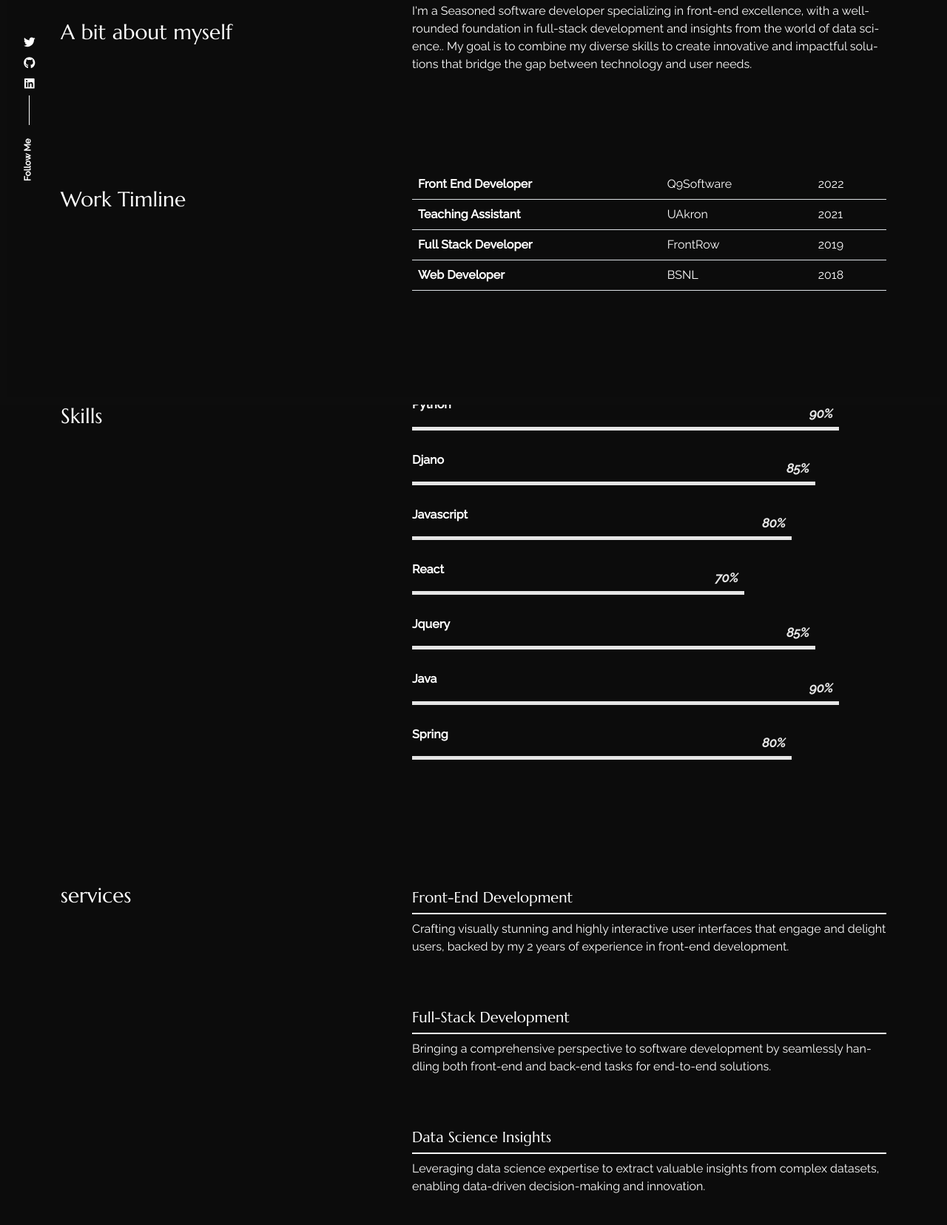
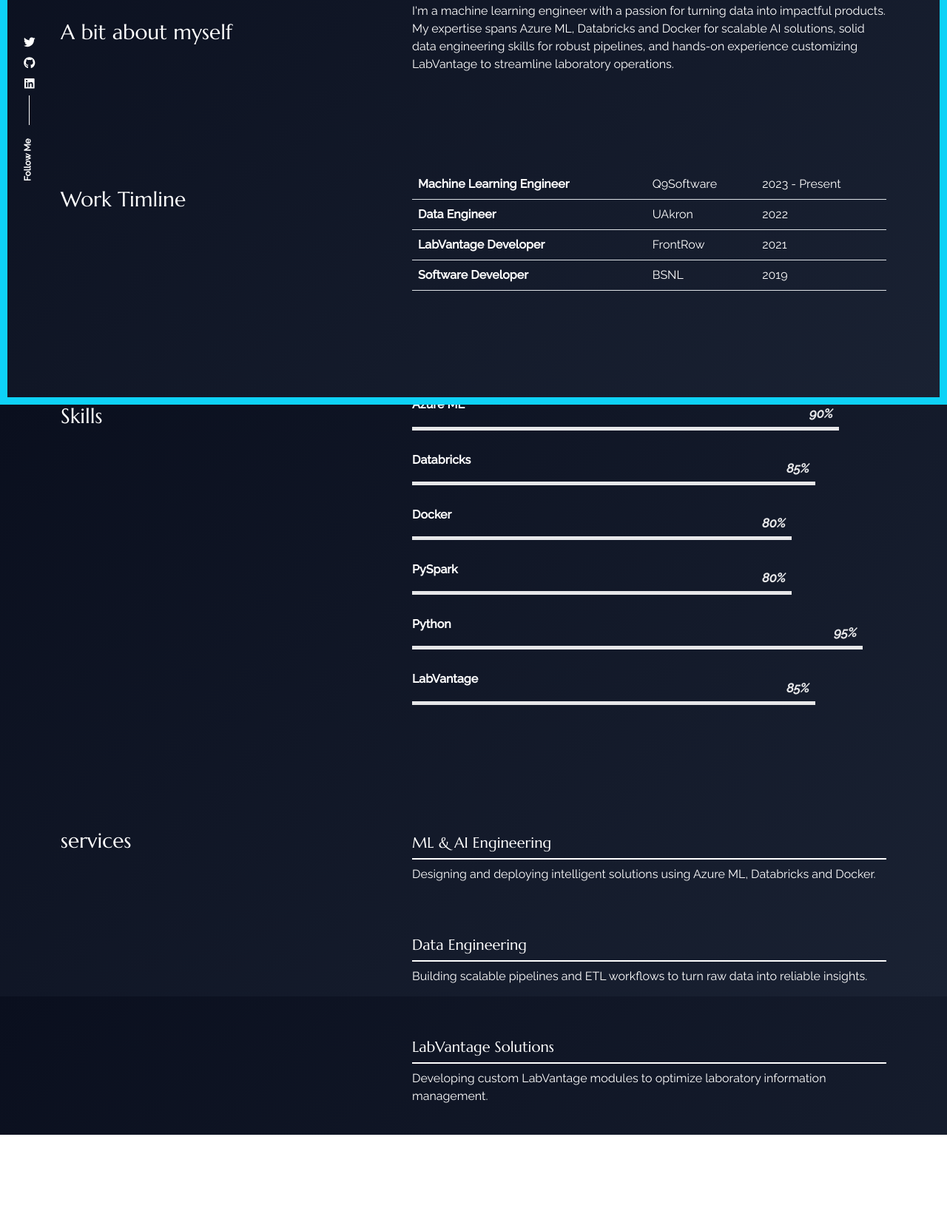
Before and after one commit to sriranga13/react_portfolio, a React app: page /about in a window 1280 px wide. Shown: the part 253-1909 px from the top of the page at 74% size. After the commit the page ends 1787 px from the top, so only its background shows below. Built offline with nearby package versions, Linux system fonts and the light colour scheme; some packages are replaced by stand-ins of ours.

Commit message:
Revamp content and theme for ML-focused portfolio

```diff
--- a/src/content_option.js
+++ b/src/content_option.js
@@ -1,125 +1,118 @@
 const logotext = "Sri";
 const meta = {
     title: "Sri Gorantla",
-    description: "I’m Sri Gorantla Software devloper,currently working in Cary,NC",
+    description: "Machine learning engineer focused on AI, data engineering and LabVantage solutions.",
 };
 
 const introdata = {
     title: "I’m Sri Gorantla",
     animated: {
-        first: "I love coding",
-        second:"I build ML models",
-        third: "I code cool websites",
-        fourth: "I develop mobile apps",
+        first: "I build intelligent ML systems",
+        second: "I design data pipelines",
+        third: "I streamline LabVantage workflows",
     },
-    description: "Passionate front-end developer with a knack for crafting engaging user interfaces.",
-    your_img_url: "https://images.unsplash.com/photo-1514790193030-c89d266d5a9d",
+    description: "Machine learning engineer crafting production-ready AI with a strong foundation in data engineering and LabVantage.",
+    your_img_url: "https://images.unsplash.com/photo-1518770660439-4636190af475?auto=format&fit=crop&w=400&q=80",
 };
 
 const dataabout = {
     title: "A bit about myself",
-    aboutme: "I'm a Seasoned software developer specializing in front-end excellence, with a well-rounded foundation in full-stack development and insights from the world of data science.. My goal is to combine my diverse skills to create innovative and impactful solutions that bridge the gap between technology and user needs.",
+    aboutme: "I'm a machine learning engineer with a passion for turning data into impactful products. My expertise spans Azure ML, Databricks and Docker for scalable AI solutions, solid data engineering skills for robust pipelines, and hands-on experience customizing LabVantage to streamline laboratory operations.",
 };
-const worktimeline = [{
-        jobtitle: "Front End Developer",
+
+const worktimeline = [
+    {
+        jobtitle: "Machine Learning Engineer",
         where: "Q9Software",
+        date: "2023 - Present",
+    },
+    {
+        jobtitle: "Data Engineer",
+        where: "UAkron",
         date: "2022",
     },
     {
-        jobtitle: "Teaching Assistant",
-        where: "UAkron",
+        jobtitle: "LabVantage Developer",
+        where: "FrontRow",
         date: "2021",
     },
     {
-        jobtitle: "Full Stack Developer",
-        where: "FrontRow",
+        jobtitle: "Software Developer",
+        where: "BSNL",
         date: "2019",
-    },
-    {
-        jobtitle: "Web Developer",
-        where: "BSNL",
-        date: "2018",
     },
 ];
 
-const skills = [{
-        name: "Python",
+const skills = [
+    {
+        name: "Azure ML",
         value: 90,
     },
     {
-        name: "Djano",
+        name: "Databricks",
         value: 85,
     },
     {
-        name: "Javascript",
+        name: "Docker",
         value: 80,
     },
     {
-        name: "React",
-        value: 70,
+        name: "PySpark",
+        value: 80,
     },
     {
-        name: "Jquery",
-        value: 85,
+        name: "Python",
+        value: 95,
     },
     {
-        name: "Java",
-        value: 90,
-    },
-    {
-        name: "Spring",
-        value: 80,
-
+        name: "LabVantage",
+        value: 85,
     },
 ];
 
 const services = [
     {
-        title: "Front-End Development",
-        description: "Crafting visually stunning and highly interactive user interfaces that engage and delight users, backed by my 2 years of experience in front-end development.",
+        title: "ML & AI Engineering",
+        description: "Designing and deploying intelligent solutions using Azure ML, Databricks and Docker.",
     },
     {
-        title: "Full-Stack Development",
-        description: "Bringing a comprehensive perspective to software development by seamlessly handling both front-end and back-end tasks for end-to-end solutions.",
+        title: "Data Engineering",
+        description: "Building scalable pipelines and ETL workflows to turn raw data into reliable insights.",
     },
     {
-        title: "Data Science Insights",
-        description: "Leveraging data science expertise to extract valuable insights from complex datasets, enabling data-driven decision-making and innovation.",
+        title: "LabVantage Solutions",
+        description: "Developing custom LabVantage modules to optimize laboratory information management.",
     },
 ];
 
-
 const dataportfolio = [
     {
-        img: "https://picsum.photos/400/?grayscale",
-        description: "A three dimensional word puzzle developed using javascript and jquery.",
-        demolink: "https://sriranga13.github.io/wordify/",
-        codelink: "https://github.com/sriranga13/wordify"
+        img: "https://picsum.photos/seed/databricks/400/300",
+        description: "End-to-end Azure Databricks pipeline processing billions of records daily.",
+        codelink: "https://github.com/sriranga13/Azure-Databricks-Pipeline",
     },
-
     {
-        img: "https://picsum.photos/400/?grayscale",
-        description: "An application that is trained using ML models and uses computer vision to recognize the facial expression with 97% accuracy in real time.",
-        codelink:"https://github.com/sriranga13/Facial-Expression-Detection",
+        img: "https://picsum.photos/seed/azureml/400/300",
+        description: "ML model deployment with Azure ML and Docker, enabling scalable inference.",
+        codelink: "https://github.com/sriranga13/AzureML-Docker-Deploy",
     },
-
     {
-        img: "https://picsum.photos/400/?grayscale",
-        description: "A Deep Learning application that uses computer vision to detect and locate multiple keypoints for a given image or a video.",
-        codelink: "https://github.com/sriranga13/Multi-Person-Key-Point-Detection",
+        img: "https://picsum.photos/seed/labvantage/400/300",
+        description: "Custom LabVantage workflow integrating instruments and automating data capture.",
+        codelink: "https://github.com/sriranga13/LabVantage-Workflow",
     },
     {
         img: "https://picsum.photos/400/?grayscale",
         description: "An interactive 3D robot",
         demolink: "https://sriranga13.github.io/My-3D-Robot/",
-        codelink:"https://github.com/sriranga13/My-3D-Robot"
+        codelink: "https://github.com/sriranga13/My-3D-Robot",
     },
 ];
 
 const contactConfig = {
     YOUR_EMAIL: "srichow0987@gmail.com",
     YOUR_FONE: "(330)671-1989",
-    description: "Available for amazing projects!Contact me and let's talk. ",
+    description: "Available for amazing projects! Contact me and let's talk.",
     YOUR_SERVICE_ID: "service_lcb2r9f",
     YOUR_TEMPLATE_ID: "template_ynbmecw",
     YOUR_PUBLIC_KEY: "3T9fbCDdz95D892Ld",
@@ -127,9 +120,10 @@
 
 const socialprofils = {
     github: "https://github.com/sriranga13",
-    linkedin: "https://https://www.linkedin.com/in/sri-gorantla-a9121b204/",
-    twitter: "https://twitter.com",
+    linkedin: "https://www.linkedin.com/in/sri-gorantla-a9121b204/",
+    twitter: "https://twitter.com/sriranga13",
 };
+
 export {
     meta,
     dataabout,
--- a/src/index.css
+++ b/src/index.css
@@ -1,21 +1,21 @@
 :root {
-    --bg-color: #0c0c0c;
-    --primary-color: #0d0d0d;
-    --secondary-color: #fff;
-    --text-color: #fff;
-    --text-color-2: #fff;
-    --text-color-3: rgb(204, 0, 0);
-    --overlay-color: rgb(12 12 12 / 63%);
+    --bg-color: #0a0f1e;
+    --primary-color: #0ed2f7;
+    --secondary-color: #ffffff;
+    --text-color: #ffffff;
+    --text-color-2: #ffffff;
+    --text-color-3: #0ed2f7;
+    --overlay-color: rgba(10, 15, 30, 0.6);
 }
 
 [data-theme="light"] {
     --bg-color: #ffffff;
-    --primary-color: #ffffff;
-    --secondary-color: #000;
-    --text-color: #000;
-    --text-color-2: #000;
-    --text-color-3: rgb(204, 0, 0);
-    --overlay-color: rgb(255 255 255 / 70%);
+    --primary-color: #0ed2f7;
+    --secondary-color: #000000;
+    --text-color: #000000;
+    --text-color-2: #000000;
+    --text-color-3: #0ed2f7;
+    --overlay-color: rgba(255, 255, 255, 0.7);
 }
 
 html,
@@ -28,7 +28,7 @@
     height: 100%;
     overflow-x: hidden;
     overflow-y: visible;
-    background-color: var(--bg-color);
+    background: linear-gradient(135deg, var(--bg-color) 0%, #1a2233 100%);
     color: var(--text-color);
     font-family: 'Raleway', sans-serif;
     -webkit-font-smoothing: antialiased;
--- a/src/pages/home/style.css
+++ b/src/pages/home/style.css
@@ -99,15 +99,16 @@
 }
 
 .ac_btn {
-    padding: 4px 19px;
+    padding: 8px 24px;
     color: var(--secondary-color);
     position: relative;
     border: var(--secondary-color) 2px solid;
     overflow: hidden;
     transition: all 0.6s cubic-bezier(0.55, 0, 0.1, 1);
     cursor: pointer;
-    border-radius: 0;
+    border-radius: 8px;
     margin-right: 20px;
+    box-shadow: 0 0 10px var(--primary-color);
 }
 
 .ac_btn a {
@@ -184,7 +185,8 @@
     height: 220px;
     border-radius: 100%;
     /* mix-blend-mode: multiply; */
-    background-color: #2f514e;
+    background-color: var(--primary-color);
+    box-shadow: 0 0 15px var(--primary-color);
     z-index: 9999999999;
     display: flex;
     align-items: center;
```
